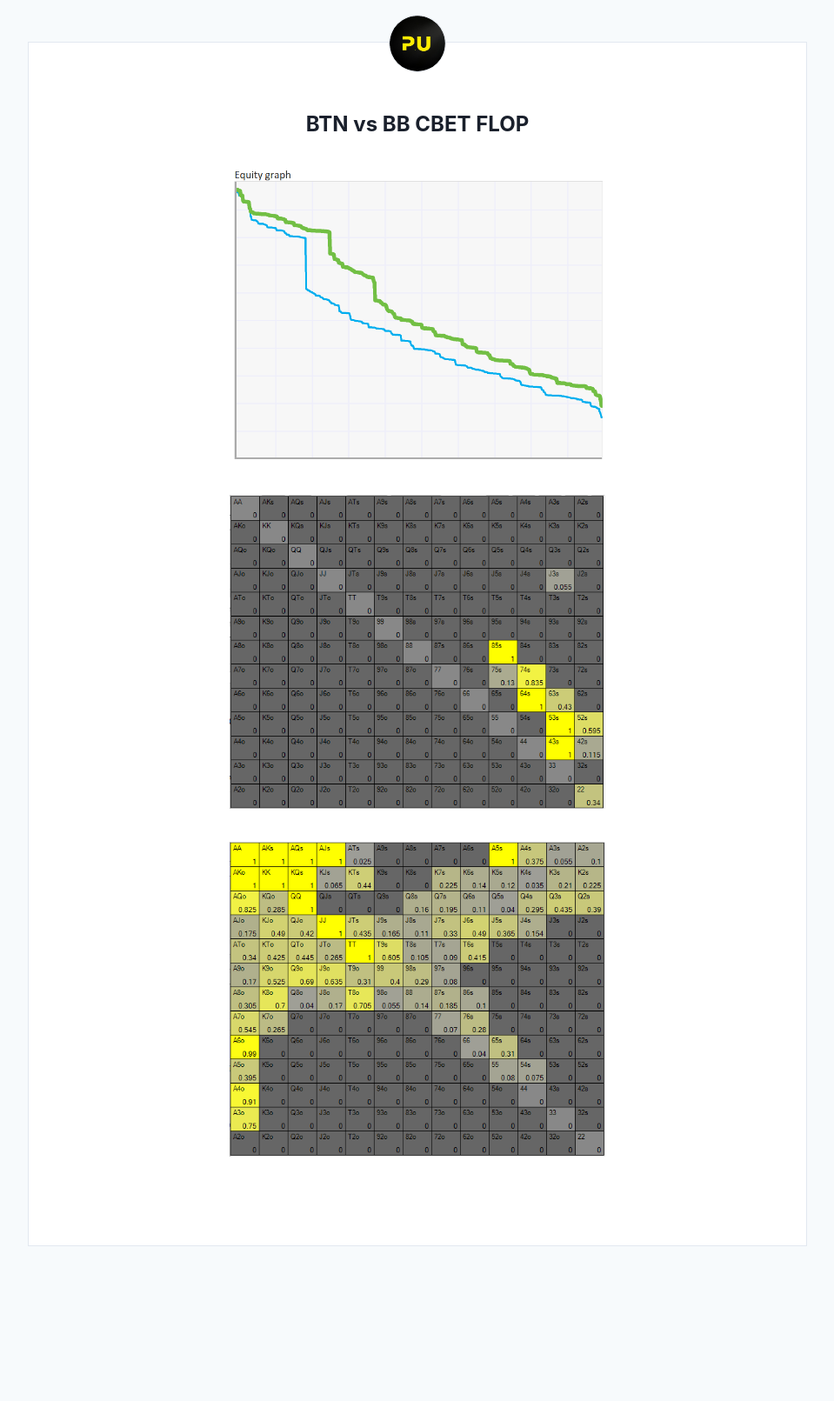
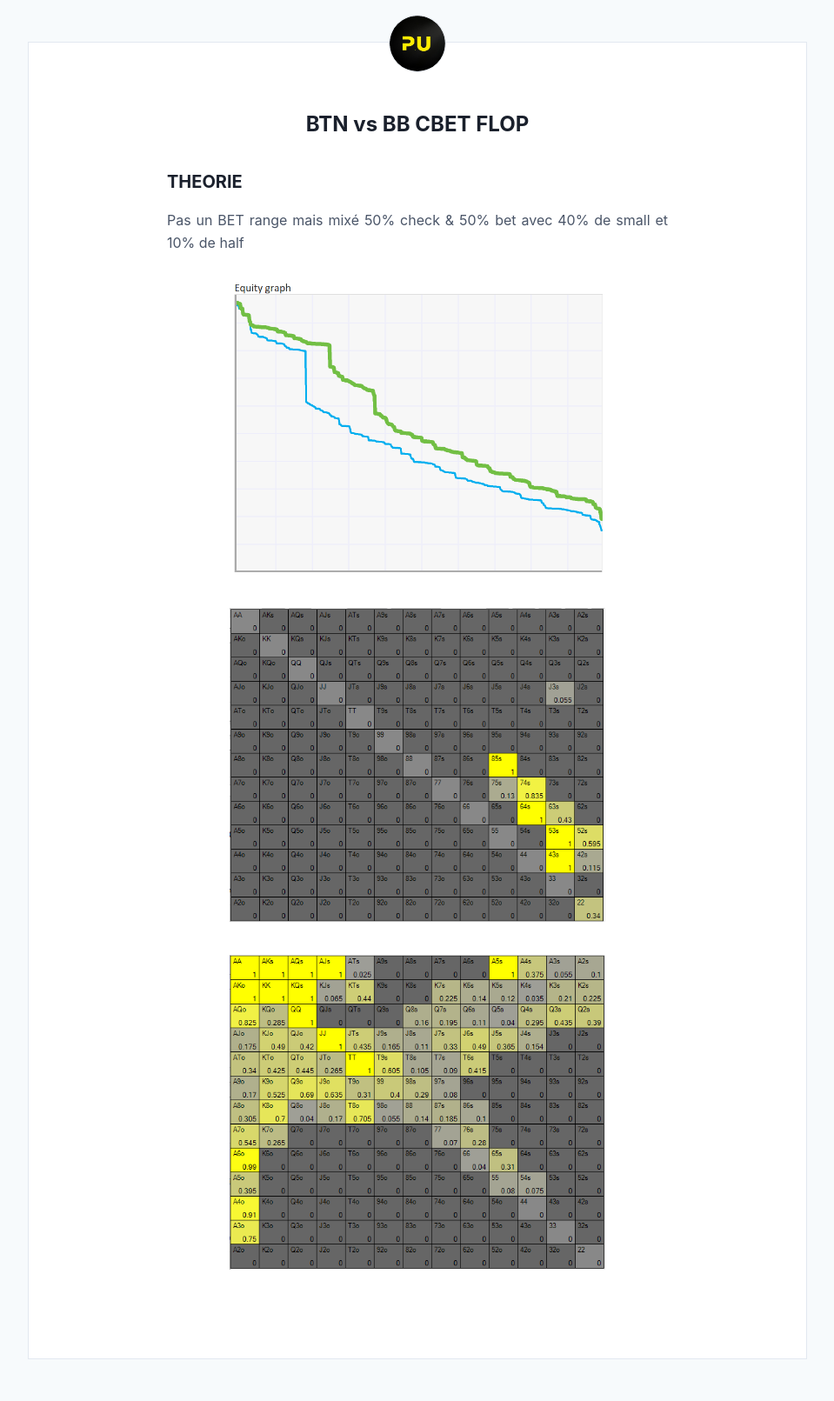
Before and after one commit to greglejeune/blog, a Jekyll site: the page built from _posts/2024-02-04-btnvsbb-cbet.md, in a window 1280 px wide. Shown: the whole page at 87% size, without its empty margins (160-1119 px from the left). Built offline with Jekyll 4.4.1, drawn with Linux system fonts in a browser that asks for light colours; before the commit the page ends 1481 px from its top, so only the background shows below that.

Commit message:
Update 2024-02-04-btnvsbb-cbet.md

```diff
--- a/_posts/2024-02-04-btnvsbb-cbet.md
+++ b/_posts/2024-02-04-btnvsbb-cbet.md
@@ -8,6 +8,10 @@ categories: pu
 ---
 
 <div class="body">
+
+  <h2>THEORIE</h2>
+
+  <p>Pas un BET range mais mixé 50% check & 50% bet avec 40% de small et 10% de half</p>
 
   <figure class="image-center">
     <img src="/blog/img/2024-02-04-eq.png" style="width: 50%; heigth: 50%">
```
